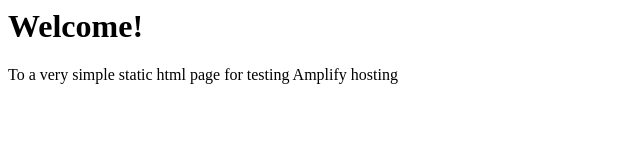
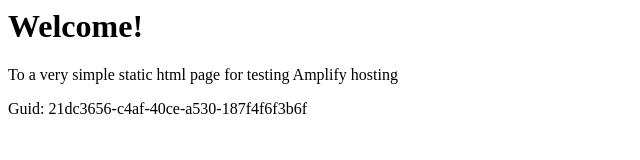
Before and after one commit to aws-aemilia-pdx/Github-PR-Commit-Integration-Test-DoNotTouch-v0-beta-us-west-2, a website: page src/index.html in a window 1280 px wide. Shown: the whole page, without its empty margins (0-640 px from the left). Drawn offline with Linux system fonts and the light colour scheme.

Commit message:
commit from integ tests

```diff
--- a/src/index.html
+++ b/src/index.html
@@ -1,3 +1,5 @@
+
+
 <html lang="en">
 
 <head>
@@ -10,6 +12,6 @@
 <body>
     <h1>Welcome!</h1>
     <p>To a very simple static html page for testing Amplify hosting</p>
-</body>
+    <p>Guid: 21dc3656-c4af-40ce-a530-187f4f6f3b6f</p></body>
 
 </html>
```
